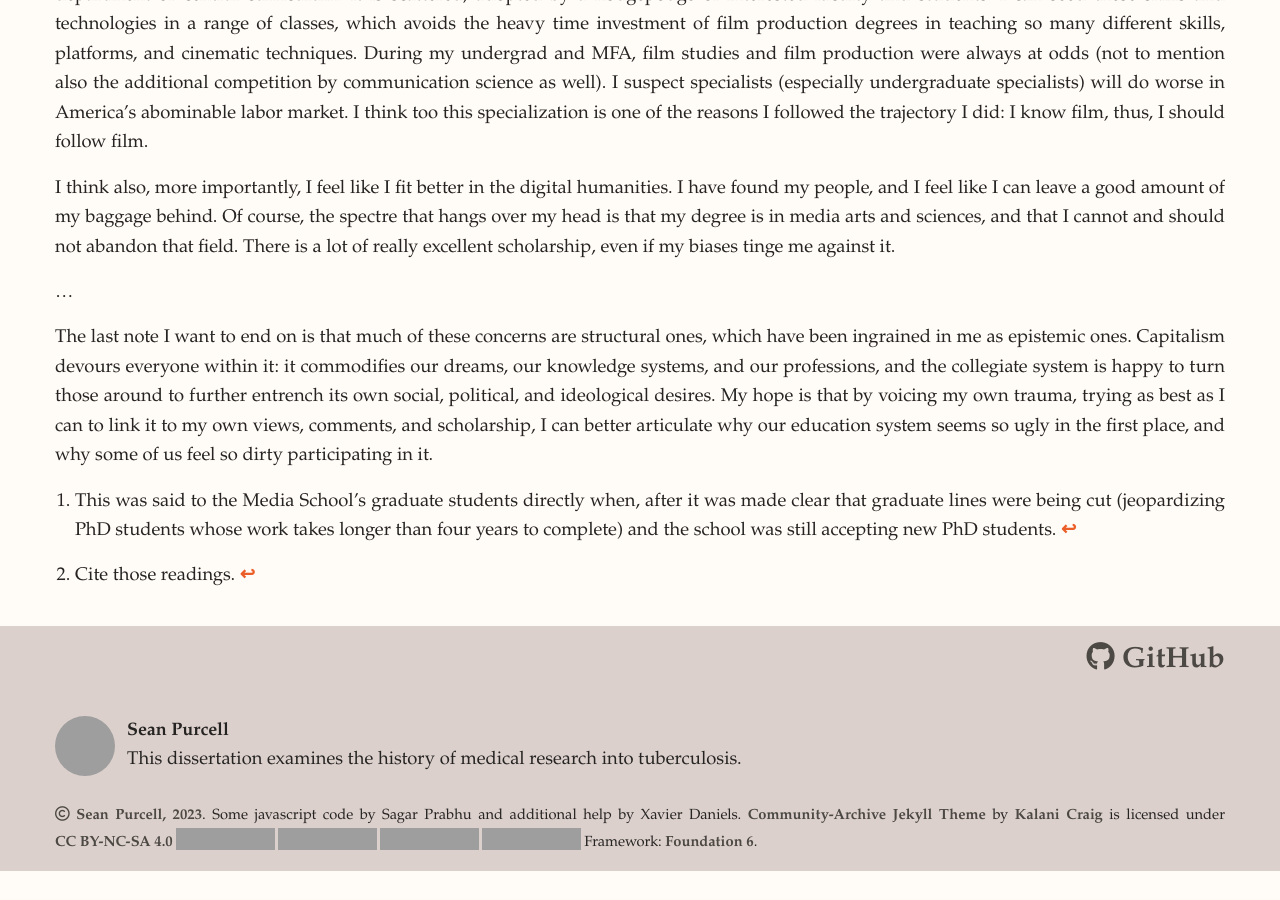
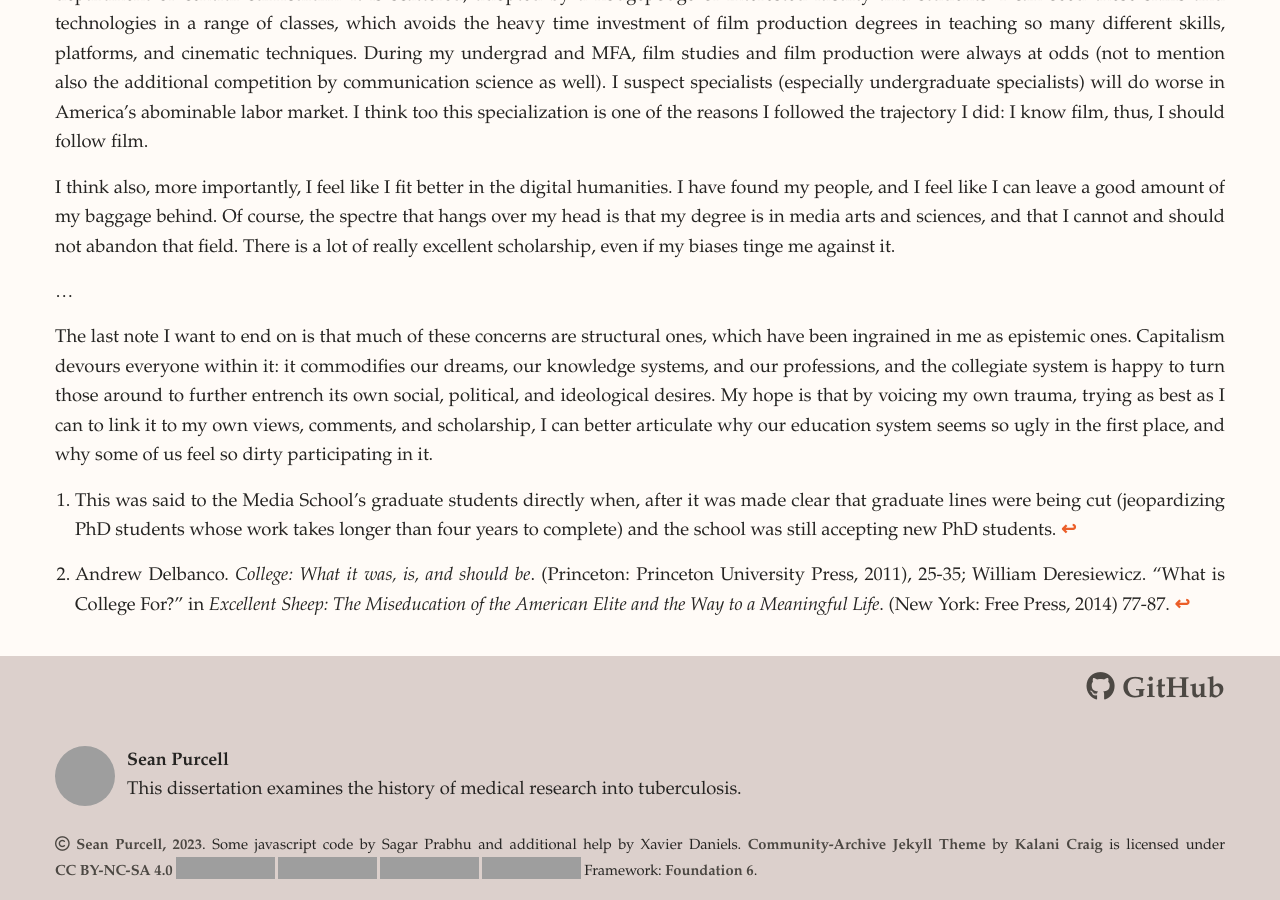
Before and after one commit to TuberculosisSpecimen/diss, a Jekyll site: the page built from _posts/2022-11-8-IHateFilmStudies.md, in a window 1280 px wide and 900 px high, scrolled down 3542 px, cut to the strip 0-900 px from the top of the window. Built offline with Jekyll 4.4.1, drawn with Linux system fonts in a browser that asks for light colours; nearby versions of some CDN libraries; some web fonts are replaced; before the commit the page ends 4413 px from its top, so only the background shows below that; grey boxes are pictures that could not be loaded.

Commit message:
Forgot citations.

```diff
--- a/_posts/2022-11-8-IHateFilmStudies.md
+++ b/_posts/2022-11-8-IHateFilmStudies.md
@@ -72,4 +72,4 @@ The last note I want to end on is that much of these concerns are structural one
 
 [^fn1]: This was said to the Media School's graduate students directly when, after it was made clear that graduate lines were being cut (jeopardizing PhD students whose work takes longer than four years to complete) and the school was still accepting new PhD students.
 
-[^fn2]: Cite those readings.
+[^fn2]: Andrew Delbanco. *College: What it was, is, and should be*. (Princeton: Princeton University Press, 2011), 25-35; William Deresiewicz. "What is College For?" in *Excellent Sheep: The Miseducation of the American Elite and the Way to a Meaningful Life*. (New York: Free Press, 2014) 77-87.
```
